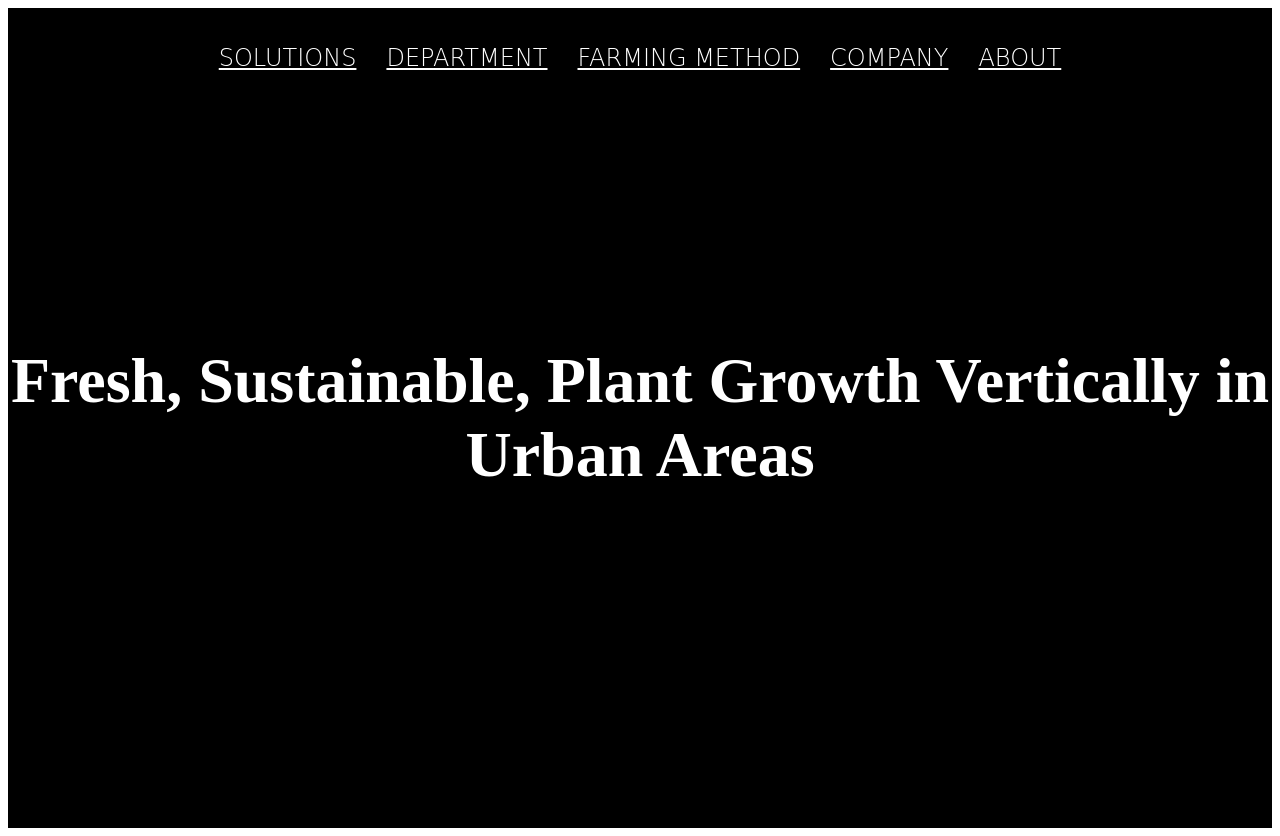
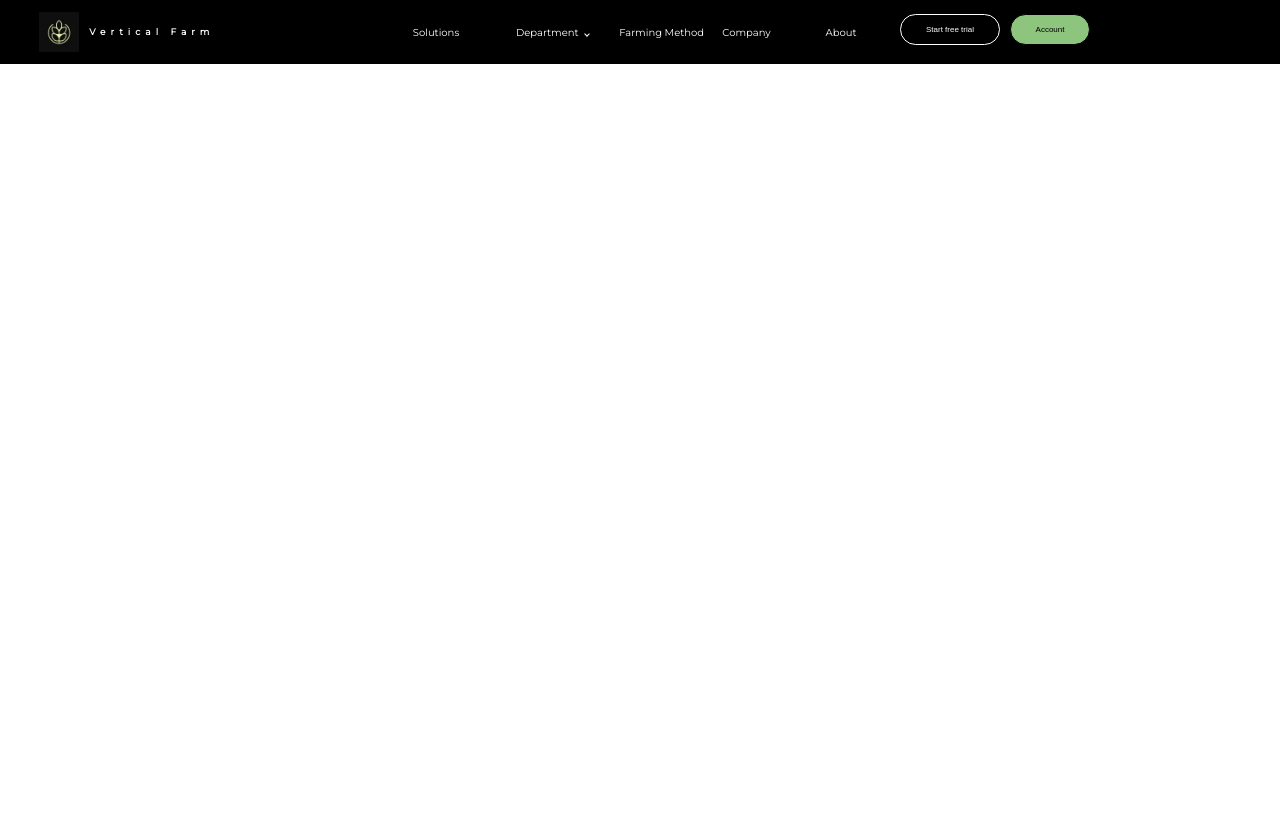
Before and after one commit to Jegathish-16/HTML-website_recreate, a plain HTML site: page index.html in a window 1280 px wide. After the commit the page ends 800 px from the top, so only its background shows below. Drawn offline with Linux system fonts and the light colour scheme; a web font is replaced by a local one.

Commit message:
Update. navigation bar

```diff
--- a/assests/css/style.css
+++ b/assests/css/style.css
@@ -1,43 +1,94 @@
-@import url('https://fonts.googleapis.com/css?family=Big+Shoulders+Text:100,300,400,500,600,700,800,900&display=swap');
-
-.nav-flex-row {
-    display: flex;
-    flex-direction: row;
-    justify-content: center;
-    position: absolute;
-    z-index: 5;
-    left: 0;
-    width: 100%;
-    padding: 0;
+*{
+    margin: 0px;
+    padding: 0px;
+    box-sizing: border-box;
 }
 
-.nav-flex-row li {
-    text-decoration: none;
-    list-style-type: none;
-    padding: 20px 15px;
+.body-text {
+    display: flex;
+    font-family: "Sono", sans-serif;
+    align-items: center;
+    justify-content: center;
+    margin-top: 250px;
 }
 
-.nav-flex-row li a {
-    font-family: 'Big Shoulders Text', cursive;
-    color: #ffffff;
-    font-size: 1.5em;
-    text-transform: uppercase;
-    font-weight: 300;
+nav {
+    display: flex;
+    justify-content: space-around;
+    align-items: center;
+    min-height: 8vh;
+    background-color: rgb(0, 0, 0);
+    font-family: "Montserrat", sans-serif;
 }
 
-.section-intro {
-    height: 820px;
-    background-color: black;
-    background-size: cover;
-    display: flex;
-    flex-direction: column;
-    justify-content: center;
-    align-items: center;
+.heading {
+    color: white;
+    margin-left: -200px;
+    float: left;
+    letter-spacing: 5px;
+    font-size: 6px;
+}
+.heading h4{
+    font-size: 1.5em;
+    margin: .7em 0 1em 0;
+    display: inline-block;
+    padding-top: 18px;
+}
+.heading img{
+    max-width: 40px;
+    float: left;
+    margin: 10px 10px 10px 140px;
+}
+.nav-links {
+    width: 60%;
+    overflow: auto;
 }
 
-.section-intro h1 {
-    text-align: center;
+.nav-links a {
+    float: left;
+    padding: 12px;
+    color: white;
+    text-decoration: none;
+    font-size: 10px;
+    width: 15%;
+    text-align: left;
+    margin-left: -12px;
+}
+.button {
+    float: right;
     color: #ffffff;
-    font-size: 4em;
-    font-weight: 700;
+    border-radius: 30px;
+    border: 0.1px solid #ffffff;
+    padding: 10px 20px;
+    background: rgb(0, 0, 0);
+    font-size: 0.5em;
+    cursor: pointer;
+    position: absolute;
+    width: 100px;
+    left: 900px;
 }
+.button1 {
+    float: right;
+    color: #000000;
+    border-radius: 30px;
+    border: 0.5px solid #000000;
+    padding: 10px 15px;
+    position: absolute;
+    width: 80px;
+    left: 1010px;
+    background: rgb(141, 196, 126);
+    font-size: 0.5em;
+    cursor: pointer;
+}
+.arrow {
+    border: solid rgb(255, 255, 255);
+    border-width: 0 1px 1px 0;
+    display: inline-block;
+    padding: 1.5px;
+    position: relative;
+    left: 4px;
+}
+.myarrow {
+    transform: rotate(45deg);
+    -webkit-transform: rotate(45deg);
+}
--- a/index.html
+++ b/index.html
@@ -4,32 +4,27 @@
     <meta charset="UTF-8">
     <meta http-equiv="X-UA-Compatible" content="IE=edge">
     <meta name="viewport" content="width=device-width, initial-scale=1.0">
+    <link href="https://fonts.googleapis.com/css2?family=Montserrat&display=swap" rel="stylesheet"/>
     <title>Vertical Farm</title>
     <link rel="stylesheet" href="assests/css/style.css">
 </head>
 <body>
     <nav>
-        <ul class="nav-flex-row">
-            <li class="nav-item">
-                <a href="#solutions">Solutions</a>
-            </li>
-            <li class="nav-item">
-                <a href="#department">Department</a>
-            </li>
-            <li class="nav-item">
-                <a href="#Farming Method">Farming Method</a>
-            </li>
-            <li class="nav-item">
-                <a href="#Company">Company</a>
-            </li>
-            <li class="nav-item">
-                <a href="#About">About</a>
-            </li>
+        <div class="heading">
+          <img src="assests/img/logo.jpg" alt="Profile-Pic">
+          <h4>Vertical Farm</h4>
+        </div>
+        <ul class="nav-links">
+          <a href="#solutions">Solutions</a>
+          <a href="#Department">Department <i class="arrow myarrow"> </i></a>
+          <a href="#Farming Method">Farming Method</a>
+          <a href="#company">Company</a>
+          <a href="#about">About</a>
+          <div class="nav-button">
+              <button class="button button5">Start free trial</button>
+              <button class="button1 button5">Account</button>
+          </div>
         </ul>
-    </nav>
-
-    <section class="section-intro">
-        <h1>Fresh, Sustainable, Plant Growth Vertically in Urban Areas</h1>
-    </section>
+      </nav>
 </body>
 </html>
```
Also changed, not shown: assests/img/logo.jpg (added).
